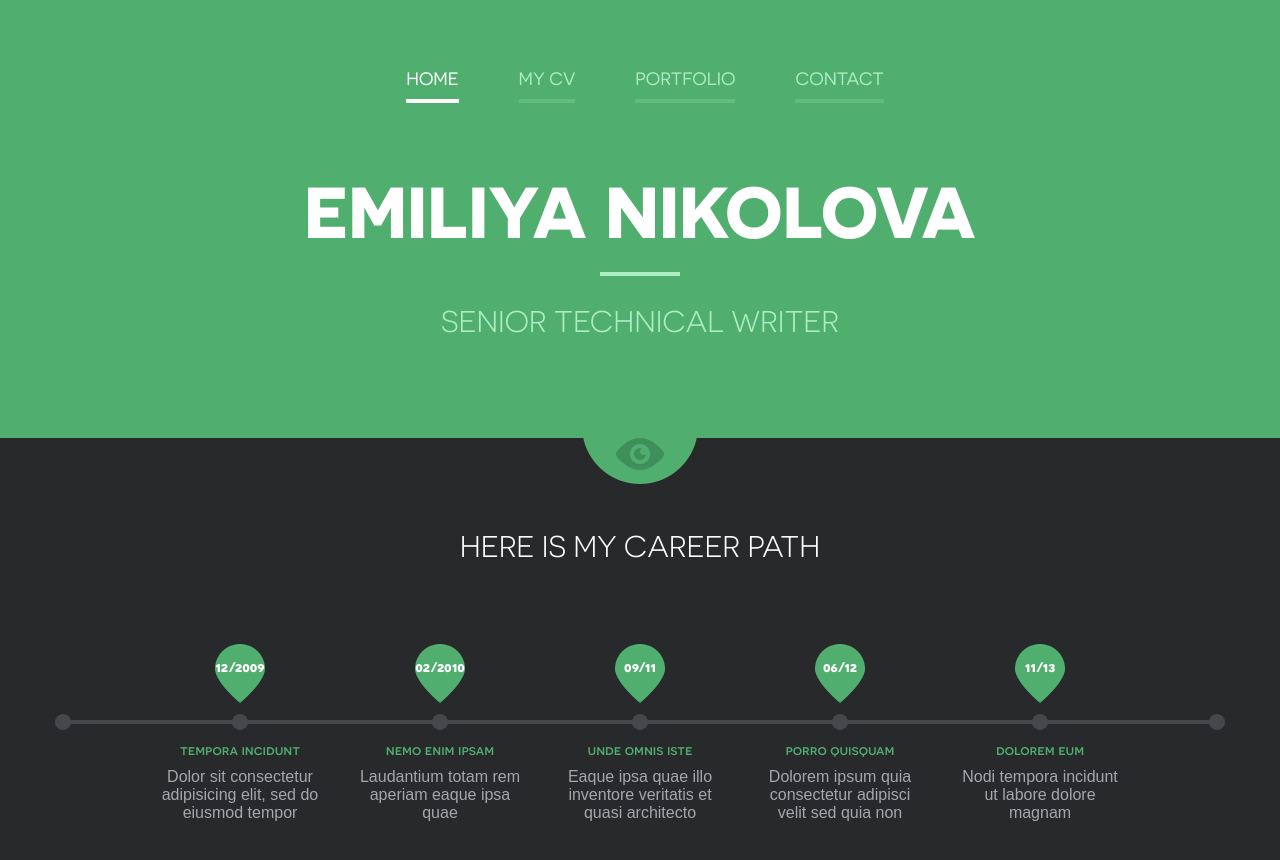
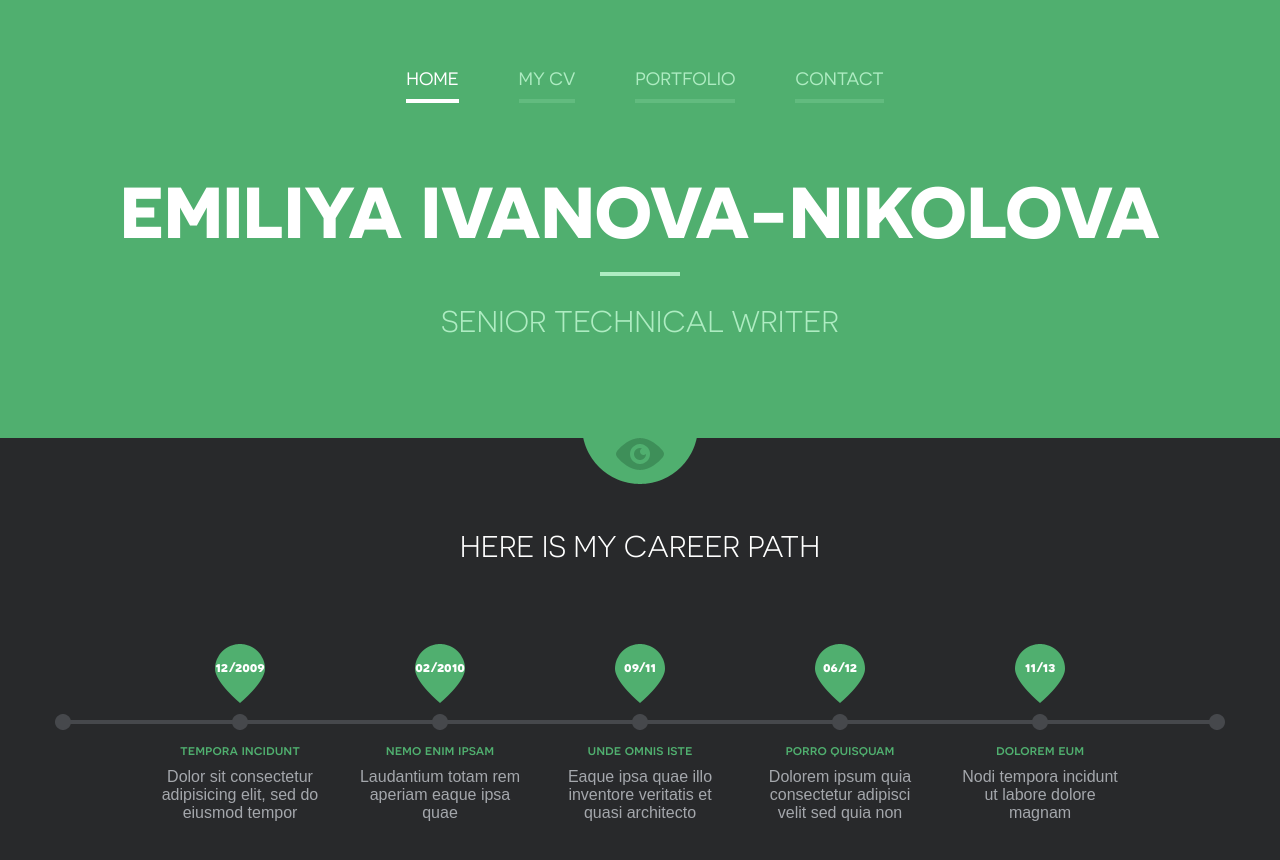
Before and after one commit to eminikolova/eminikolova.github.io, a plain HTML site: page index.html in a window 1280 px wide. Shown: the top 860 px of the page. Drawn offline with nearby package versions, Linux system fonts and the light colour scheme.

Commit message:
Initial Commit

```diff
--- a/index.html
+++ b/index.html
@@ -28,7 +28,7 @@
 							<li><a href="Contact.html">Contact</a></li>
 						</ul>
 					</nav>
-				<h1 class="logo">Emiliya Nikolova</h1>
+				<h1 class="logo">Emiliya Ivanova-Nikolova</h1>
 				<h2 class="slogan">Senior Technical Writer</h2>
 			</header>
 		</div>
```
